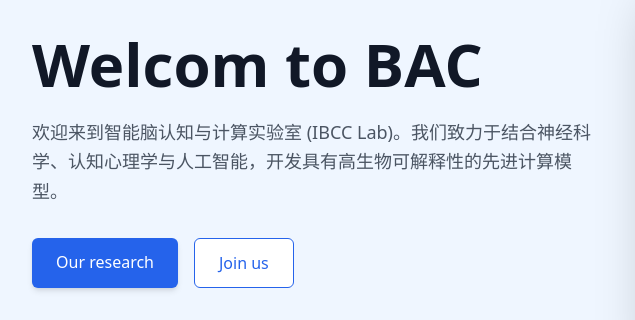
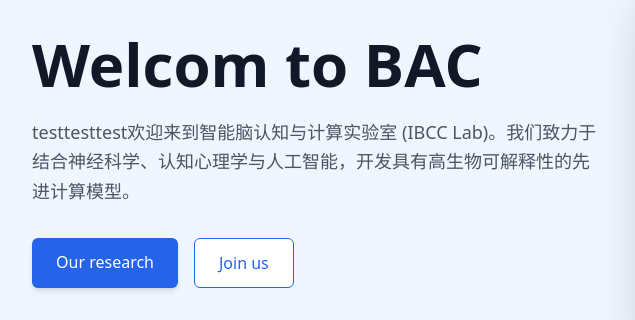
Before and after one commit to BHE-AIM-BAC/BHE-AIM-BAC.github.io, a plain HTML site: page index.html in a window 1280 px wide. Shown: the part 159-479 px from the top of the page, 0-635 px from the left. Drawn offline with nearby package versions, Linux system fonts and the light colour scheme.

Commit message:
Update index.html

```diff
--- a/index.html
+++ b/index.html
@@ -70,7 +70,7 @@
                     <span class="text-blue-600 text-base md:text-2xl font-bold tracking-tight mt-2">
                 </h1>
                 <p class="text-lg text-gray-600 mb-8 leading-relaxed">
-                    欢迎来到智能脑认知与计算实验室 (IBCC Lab)。我们致力于结合神经科学、认知心理学与人工智能，开发具有高生物可解释性的先进计算模型。
+                    testtesttest欢迎来到智能脑认知与计算实验室 (IBCC Lab)。我们致力于结合神经科学、认知心理学与人工智能，开发具有高生物可解释性的先进计算模型。
                 </p>
                 <div class="flex space-x-4">
                     <a href="#research" class="bg-blue-600 text-white px-6 py-3 rounded-md font-medium hover:bg-blue-700 transition duration-300 shadow-md">Our research</a>
```
